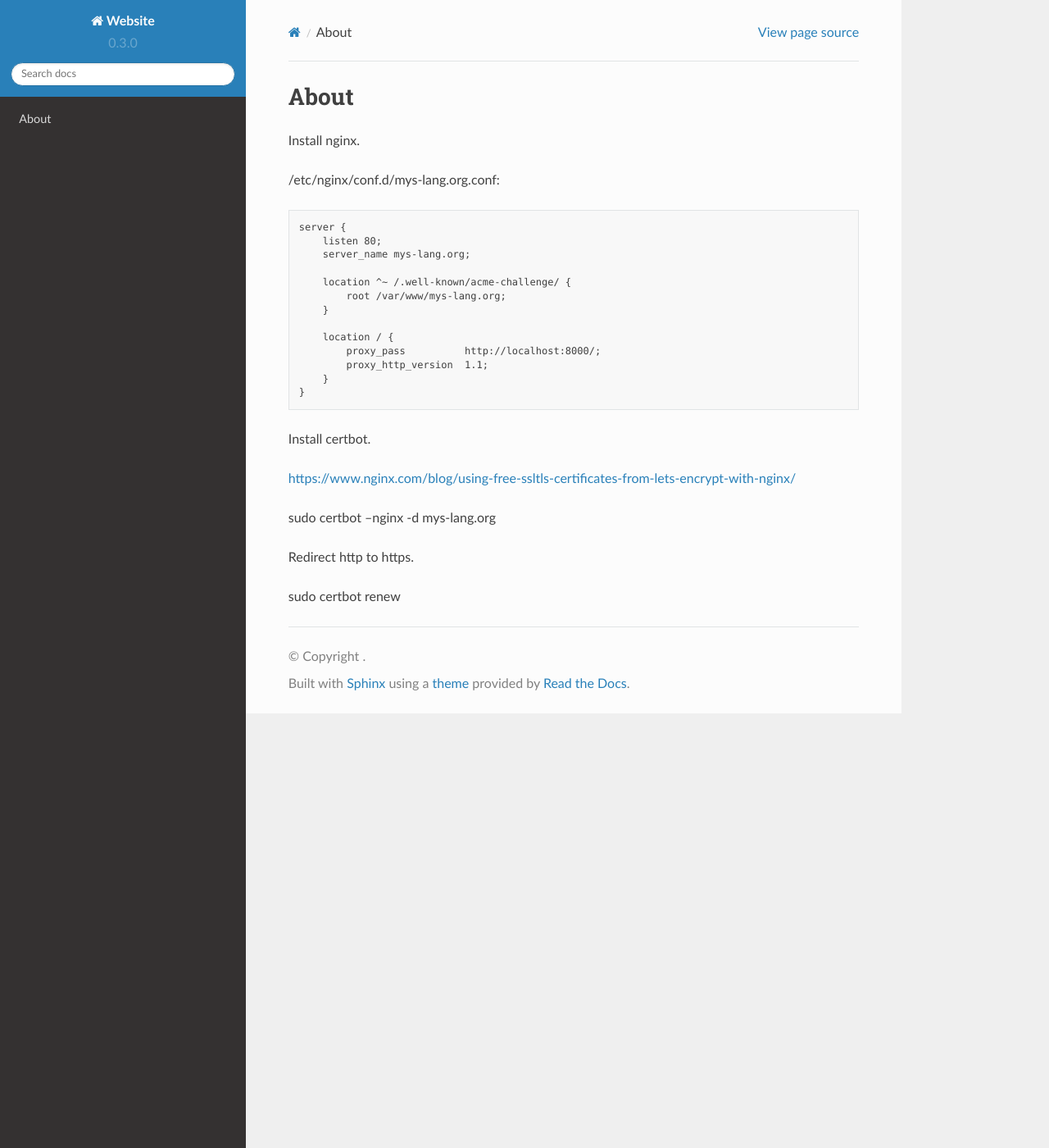
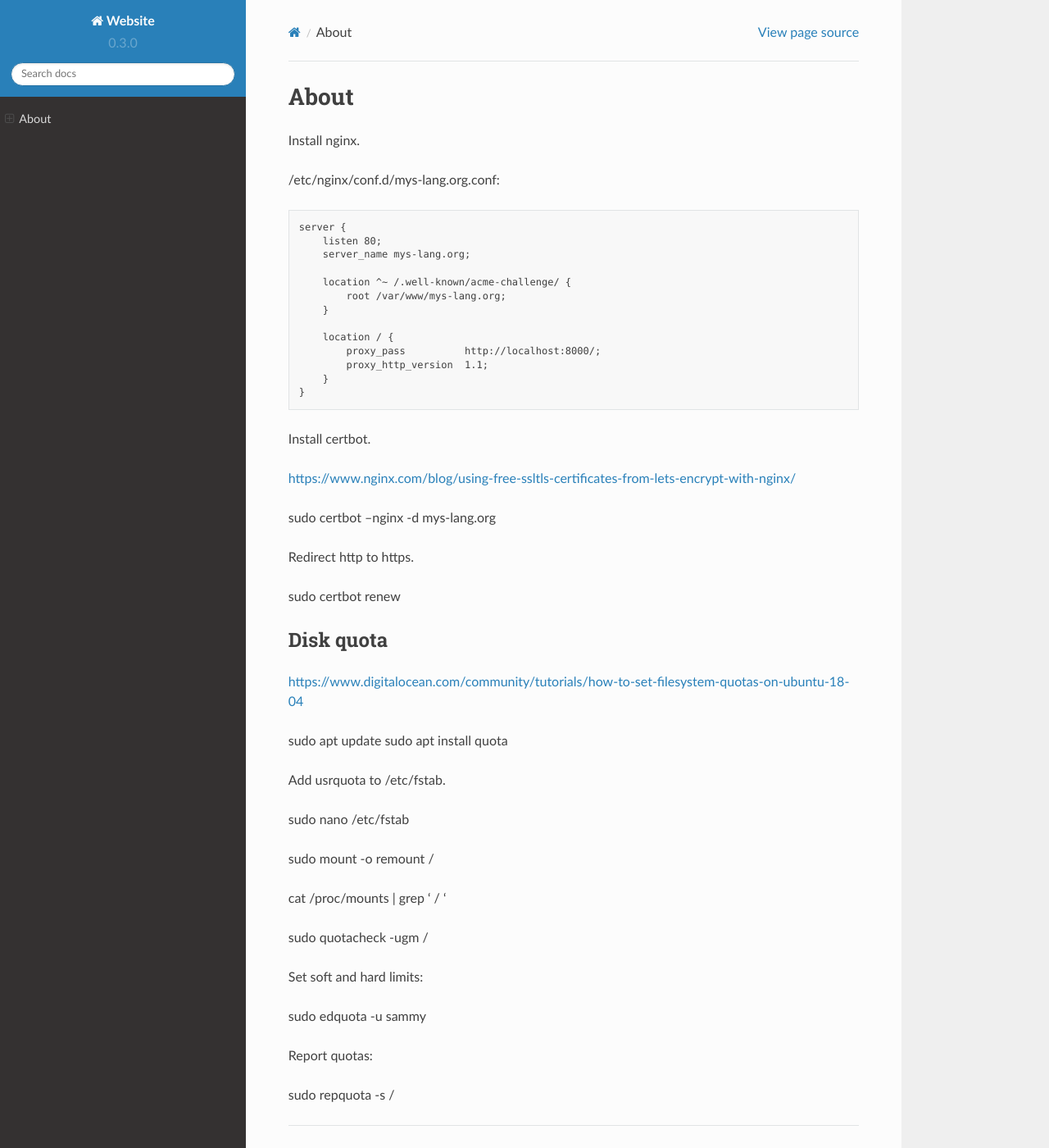
Before and after one commit to mys-lang/package-website, a Sphinx documentation site: the page built from doc/index.rst, in a window 1280 px wide and 1400 px high. Shown: the whole window at 82% size. Built offline with Sphinx 7.4.7 and the Read the Docs theme 2.0.0, drawn with Linux system fonts in a browser that asks for light colours.

Commit message:
Documentation of disk quota configuration.

```diff
--- a/doc/index.rst
+++ b/doc/index.rst
@@ -30,3 +30,29 @@ sudo certbot --nginx -d mys-lang.org
 Redirect http to https.
 
 sudo certbot renew
+
+Disk quota
+----------
+
+https://www.digitalocean.com/community/tutorials/how-to-set-filesystem-quotas-on-ubuntu-18-04
+
+sudo apt update
+sudo apt install quota
+
+Add usrquota to /etc/fstab.
+
+sudo nano /etc/fstab
+
+sudo mount -o remount /
+
+cat /proc/mounts | grep ' / '
+
+sudo quotacheck -ugm /
+
+Set soft and hard limits:
+
+sudo edquota -u sammy
+
+Report quotas:
+
+sudo repquota -s /
```
